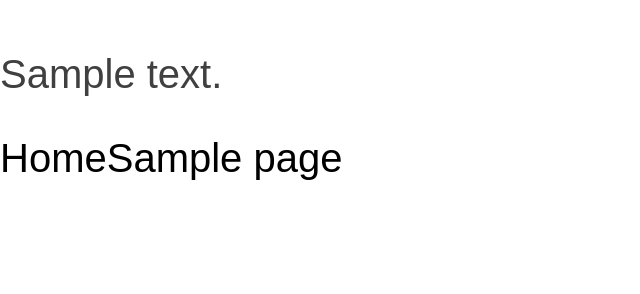
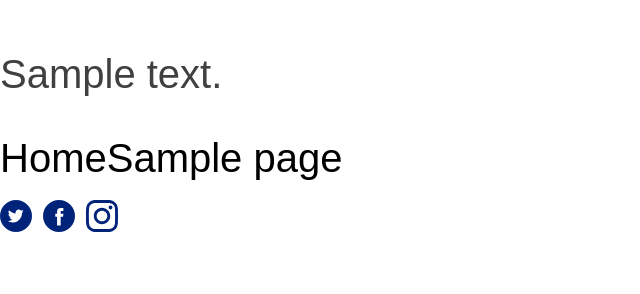
Before and after one commit to redacademy/soc-winter-2019, a WordPress theme: template themes/sports-on-campus/page.php in a window 1280 px wide. Shown: the part 506-800 px from the top of the page, without its empty margins (0-640 px from the left). Run offline with PHP 8.4 and a stand-in for WordPress, Linux system fonts and the light colour scheme; the site name, menu and one post (Sample post) are stand-ins, and other content is empty; some libraries are stand-ins or nearby versions.

Commit message:
Footer has been updated with social media icons

```diff
--- a/themes/sports-on-campus/footer.php
+++ b/themes/sports-on-campus/footer.php
@@ -15,6 +15,9 @@
 					<button class="menu-toggle" aria-controls="primary-menu" aria-expanded="false"><?php echo esc_html( 'Primary Menu' ); ?></button>
 					<?php wp_nav_menu( array( 'theme_location' => 'primary', 'menu_id' => 'primary-menu' ) ); ?>
 				</nav><!-- #site-navigation -->
+				<img src=<?php echo get_template_directory_uri() . '/icons/twitter-footer.svg'?>>
+				<img src=<?php echo get_template_directory_uri() . '/icons/facebook-footer.svg'?>>
+				<img src=<?php echo get_template_directory_uri() . '/icons/instagram-footer.svg'?>>
 				</div><!-- .site-info -->
 			</footer><!-- #colophon -->
 		</div><!-- #page -->
```
Also changed, not shown: themes/sports-on-campus/Icons/cta-blue.svg (renamed from themes/sports-on-campus/Icons/CTA Button blue.svg), themes/sports-on-campus/Icons/cta-orange.svg (renamed from themes/sports-on-campus/Icons/CTA Button - orange .svg), themes/sports-on-campus/Icons/drop-button.svg (renamed from themes/sports-on-campus/Icons/Drop down button 2.svg), themes/sports-on-campus/Icons/facebook-footer.svg (renamed from themes/sports-on-campus/Icons/Facebook - Footer.svg), themes/sports-on-campus/Icons/google-plus.svg (renamed from themes/sports-on-campus/Icons/Google +.svg), themes/sports-on-campus/Icons/instagram-footer.svg (renamed from themes/sports-on-campus/Icons/Instagram - Footer.svg), themes/sports-on-campus/Icons/twitter-footer.svg (renamed from themes/sports-on-campus/Icons/Twitter - Footer.svg), 1 other file.
